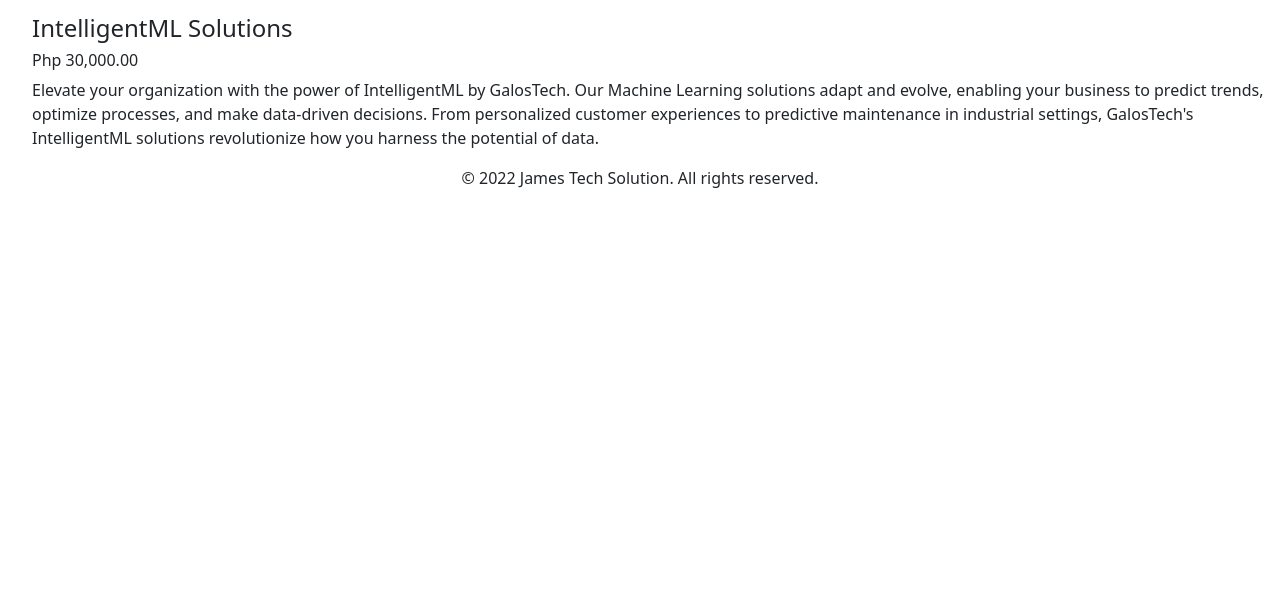
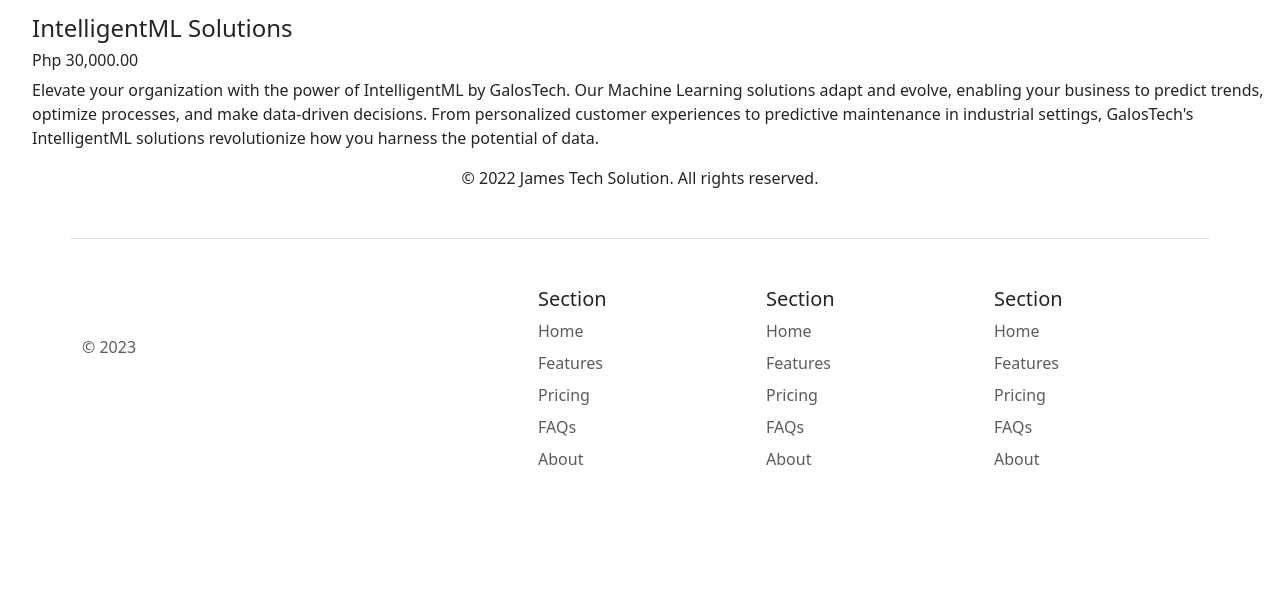
Before and after one commit to jex23/James-WebflaskJourney-V2-, a Flask app: page / in a window 1280 px wide. Shown: the part 714-1305 px from the top of the page. Before the commit the page ends 902 px from the top, so only its background shows below. Run offline with Flask 3, Linux system fonts and the light colour scheme.

Commit message:
added footer

```diff
--- /dev/null
+++ b/templates/footer.html
@@ -0,0 +1,47 @@
+<div class="container">
+  <footer class="row row-cols-1 row-cols-sm-2 row-cols-md-5 py-5 my-5 border-top">
+    <div class="col mb-3">
+      <a href="/" class="d-flex align-items-center mb-3 link-body-emphasis text-decoration-none">
+        <svg class="bi me-2" width="40" height="32"><use xlink:href="#bootstrap"/></svg>
+      </a>
+      <p class="text-body-secondary">&copy; 2023</p>
+    </div>
+
+    <div class="col mb-3">
+
+    </div>
+
+    <div class="col mb-3">
+      <h5>Section</h5>
+      <ul class="nav flex-column">
+        <li class="nav-item mb-2"><a href="#" class="nav-link p-0 text-body-secondary">Home</a></li>
+        <li class="nav-item mb-2"><a href="#" class="nav-link p-0 text-body-secondary">Features</a></li>
+        <li class="nav-item mb-2"><a href="#" class="nav-link p-0 text-body-secondary">Pricing</a></li>
+        <li class="nav-item mb-2"><a href="#" class="nav-link p-0 text-body-secondary">FAQs</a></li>
+        <li class="nav-item mb-2"><a href="#" class="nav-link p-0 text-body-secondary">About</a></li>
+      </ul>
+    </div>
+
+    <div class="col mb-3">
+      <h5>Section</h5>
+      <ul class="nav flex-column">
+        <li class="nav-item mb-2"><a href="#" class="nav-link p-0 text-body-secondary">Home</a></li>
+        <li class="nav-item mb-2"><a href="#" class="nav-link p-0 text-body-secondary">Features</a></li>
+        <li class="nav-item mb-2"><a href="#" class="nav-link p-0 text-body-secondary">Pricing</a></li>
+        <li class="nav-item mb-2"><a href="#" class="nav-link p-0 text-body-secondary">FAQs</a></li>
+        <li class="nav-item mb-2"><a href="#" class="nav-link p-0 text-body-secondary">About</a></li>
+      </ul>
+    </div>
+
+    <div class="col mb-3">
+      <h5>Section</h5>
+      <ul class="nav flex-column">
+        <li class="nav-item mb-2"><a href="#" class="nav-link p-0 text-body-secondary">Home</a></li>
+        <li class="nav-item mb-2"><a href="#" class="nav-link p-0 text-body-secondary">Features</a></li>
+        <li class="nav-item mb-2"><a href="#" class="nav-link p-0 text-body-secondary">Pricing</a></li>
+        <li class="nav-item mb-2"><a href="#" class="nav-link p-0 text-body-secondary">FAQs</a></li>
+        <li class="nav-item mb-2"><a href="#" class="nav-link p-0 text-body-secondary">About</a></li>
+      </ul>
+    </div>
+  </footer>
+</div>
--- a/templates/home.html
+++ b/templates/home.html
@@ -33,5 +33,6 @@
   <footer class="text-center">
     <p>&copy; 2022 James Tech Solution. All rights reserved.</p>
   </footer>
+  {%include 'footer.html'%}
 </body>
 </html>
```
